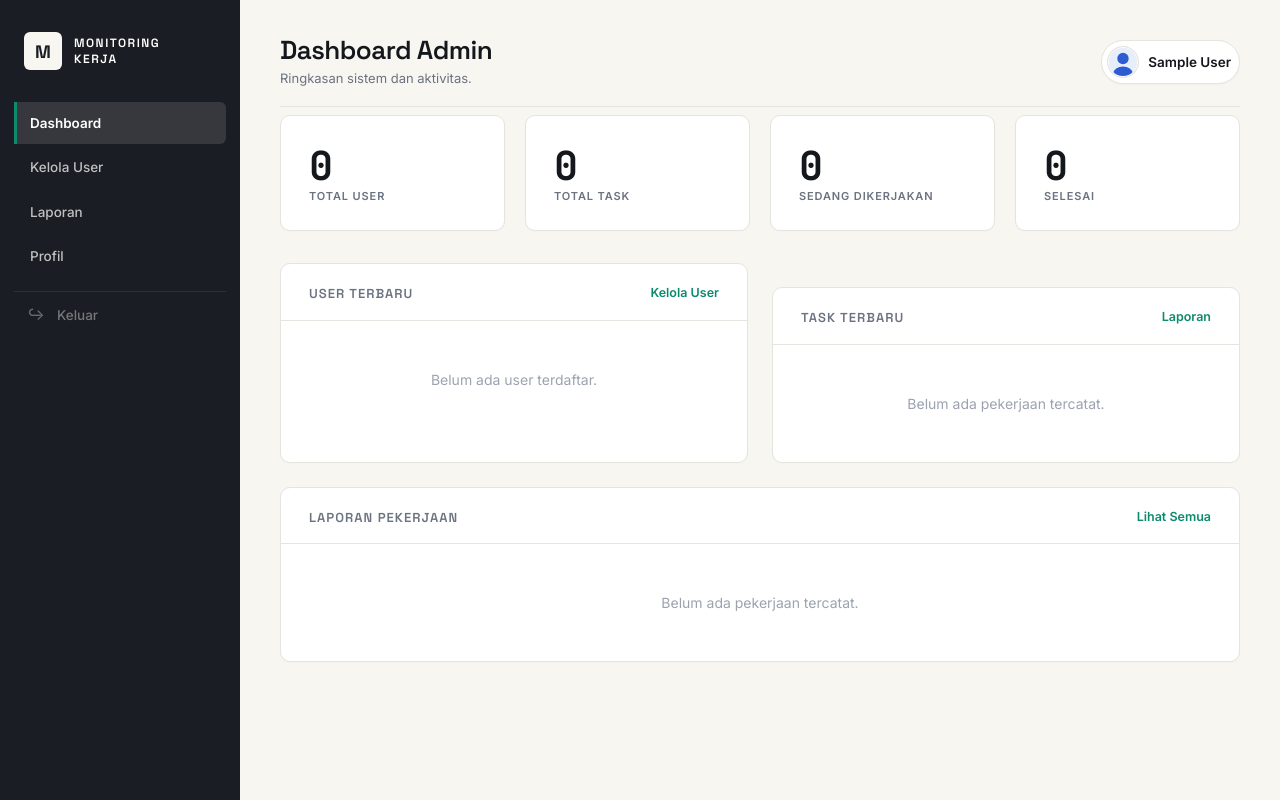
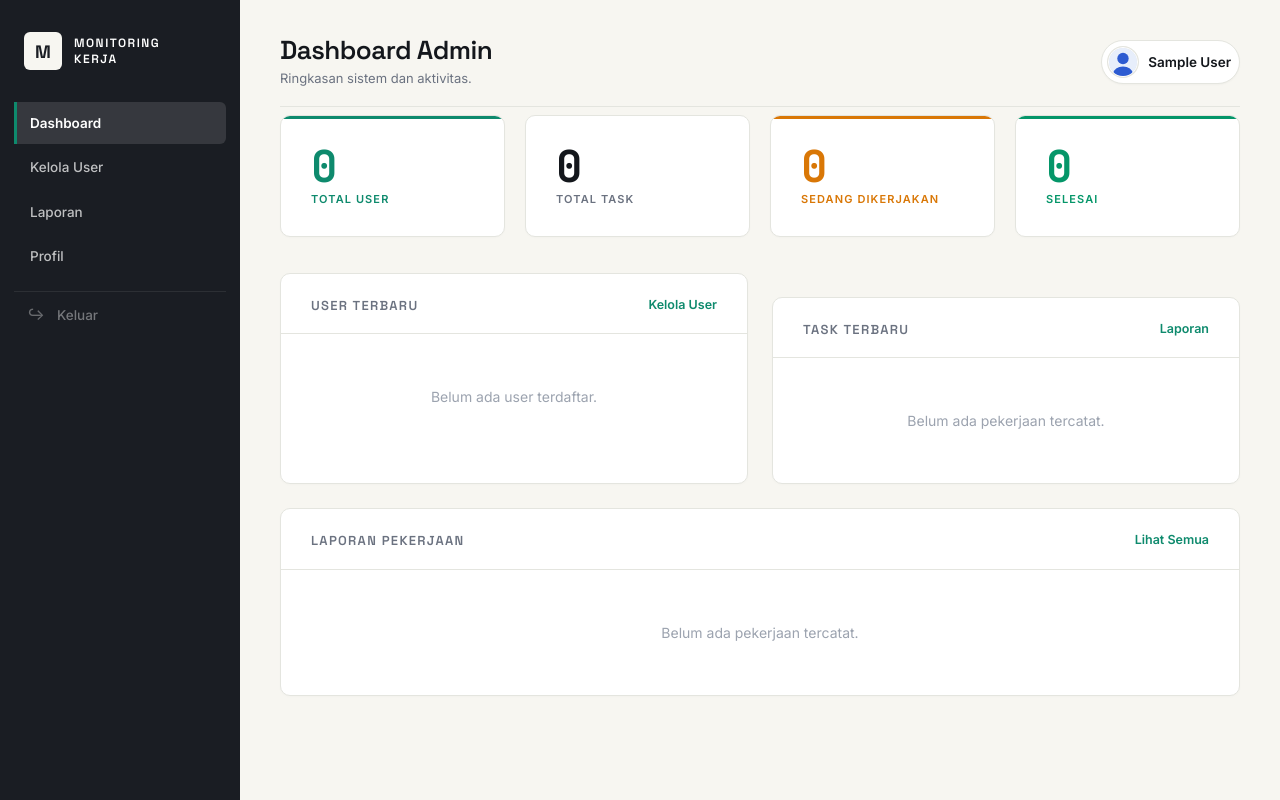
Before and after one commit to ujaaa/monitoring_kerja, a PHP site: page /admin/dashboard_admin.php in a window 1280 px wide. Run offline with PHP 8.4, Linux system fonts and the light colour scheme; the visitor is signed in with stand-in values (Sample User, id 1); data that the repository does not hold is empty.

Commit message:
Improve dashboard UI precision and spacing
- Add accent colors to stat cards per status meaning
- Increase stat card padding and typographic scale
- Add top accent bar on hover for stat cards
- Widen panel headers and table cell padding
- Add visual progress bars to admin laporan section
- Remove decorative stat-icon placeholders
- Increase section spacing for better breathing room

```diff
--- a/admin/dashboard_admin.php
+++ b/admin/dashboard_admin.php
@@ -16,21 +16,17 @@ page_start("Dashboard Admin", "Ringkasan sistem dan aktivitas.", "dashboard");
 ?>
 
 <section class="stat-grid">
-    <div class="stat-card">
-        <div><span>Total User</span><strong><?= $totalUsers ?></strong><small>Semua role</small></div>
-        <div class="stat-icon">☰</div>
+    <div class="stat-card accent-primary">
+        <div><span>Total User</span><strong><?= $totalUsers ?></strong></div>
     </div>
     <div class="stat-card">
-        <div><span>Total Task</span><strong><?= $counts["total"] ?></strong><small>Semua pekerjaan</small></div>
-        <div class="stat-icon">≡</div>
+        <div><span>Total Task</span><strong><?= $counts["total"] ?></strong></div>
     </div>
-    <div class="stat-card">
-        <div><span>Sedang Dikerjakan</span><strong><?= $counts["in_progress"] ?></strong><small>Task berjalan</small></div>
-        <div class="stat-icon cyan">↻</div>
+    <div class="stat-card accent-warning">
+        <div><span>Sedang Dikerjakan</span><strong><?= $counts["in_progress"] ?></strong></div>
     </div>
-    <div class="stat-card">
-        <div><span>Selesai</span><strong><?= $counts["completed"] ?></strong><small>Task selesai</small></div>
-        <div class="stat-icon green">✓</div>
+    <div class="stat-card accent-success">
+        <div><span>Selesai</span><strong><?= $counts["completed"] ?></strong></div>
     </div>
 </section>
 
@@ -103,7 +99,14 @@ page_start("Dashboard Admin", "Ringkasan sistem dan aktivitas.", "dashboard");
                     <tr>
                         <td><span class="badge status-<?= $key ?>"><?= htmlspecialchars($label) ?></span></td>
                         <td><strong><?= $c ?></strong></td>
-                        <td><?= $pct ?>%</td>
+                        <td>
+                            <div style="display:flex;align-items:center;gap:10px;">
+                                <div style="flex:1;height:6px;background:var(--border);border-radius:999px;overflow:hidden;min-width:80px;">
+                                    <div style="height:100%;width:<?= $pct ?>%;background:var(--ink);border-radius:999px;transition:width 300ms ease;"></div>
+                                </div>
+                                <span style="font-family:var(--font-mono);font-variant-numeric:tabular-nums;font-size:12px;color:var(--muted);min-width:36px;text-align:right;"><?= $pct ?>%</span>
+                            </div>
+                        </td>
                     </tr>
                 <?php endforeach; ?>
             </tbody>
--- a/assets/css/style.css
+++ b/assets/css/style.css
@@ -381,68 +381,69 @@ button, input, select, textarea {
     display: none;
 }
 
-/* ---------- STAT GRID ---------- */
+/* ---------- DASHBOARD ENHANCEMENTS ---------- */
 .stat-grid {
     display: grid;
     grid-template-columns: repeat(4, minmax(0, 1fr));
     gap: 20px;
-    margin-bottom: 32px;
+    margin-bottom: 36px;
 }
 
 .stat-card {
     background: var(--surface);
     border: 1px solid var(--border);
     border-radius: var(--radius-lg);
-    padding: 26px 28px;
+    padding: 28px 30px;
     display: flex;
     align-items: flex-end;
     justify-content: space-between;
     gap: 40px;
-    min-height: 116px;
+    min-height: 120px;
     box-shadow: 0 1px 2px rgba(0, 0, 0, 0.02);
     transition: box-shadow var(--transition), transform var(--transition), border-color var(--transition);
     position: relative;
-}
-
-.stat-card::after {
+    overflow: hidden;
+}
+
+.stat-card::before {
     content: '';
     position: absolute;
-    bottom: 0;
-    left: 24px;
-    right: 24px;
-    height: 2px;
+    top: 0;
+    left: 0;
+    right: 0;
+    height: 3px;
     background: transparent;
     transition: background var(--transition);
 }
 
 .stat-card:hover {
-    box-shadow: 0 4px 12px rgba(0, 0, 0, 0.04);
-    transform: translateY(-1px);
+    box-shadow: 0 6px 16px rgba(0, 0, 0, 0.05);
+    transform: translateY(-2px);
     border-color: var(--border-strong);
 }
 
-.stat-card:hover::after {
+.stat-card:hover::before {
     background: var(--primary);
 }
 
 .stat-card > div:first-child {
     display: flex;
     flex-direction: column-reverse;
-    gap: 2px;
+    gap: 3px;
 }
 
 .stat-card span {
     font-size: 11px;
     font-weight: 600;
     text-transform: uppercase;
-    letter-spacing: 0.08em;
+    letter-spacing: 0.1em;
     color: var(--muted);
 }
 
 .stat-card strong {
     font-family: var(--font-mono);
     font-variant-numeric: tabular-nums;
-    font-size: 40px;
+    font-size: 44px;
     font-weight: 700;
     line-height: 1;
     color: var(--ink);
@@ -452,17 +453,23 @@ button, input, select, textarea {
 
 .stat-icon { display: none; }
 
-/* Stat color states */
-.stat-card.stat-late strong,
-.stat-card.stat-late span { color: var(--danger); }
-
-.stat-card.stat-today strong,
-.stat-card.stat-today span { color: var(--warning); }
-
-.stat-card.stat-done strong,
-.stat-card.stat-done span { color: var(--success); }
-
-.stat-card.stat-zero strong { color: var(--subtle); }
+/* Stat accent colors */
+.stat-card.accent-primary::before { background: var(--primary); }
+.stat-card.accent-warning::before { background: var(--warning); }
+.stat-card.accent-danger::before { background: var(--danger); }
+.stat-card.accent-success::before { background: var(--success); }
+
+.stat-card.accent-primary strong,
+.stat-card.accent-primary span { color: var(--primary); }
+
+.stat-card.accent-warning strong,
+.stat-card.accent-warning span { color: var(--warning); }
+
+.stat-card.accent-danger strong,
+.stat-card.accent-danger span { color: var(--danger); }
+
+.stat-card.accent-success strong,
+.stat-card.accent-success span { color: var(--success); }
 
 /* ---------- PANELS ---------- */
 .dashboard-panel,
@@ -473,7 +480,7 @@ button, input, select, textarea {
     background: var(--surface);
     border: 1px solid var(--border);
     border-radius: var(--radius-lg);
-    box-shadow: 0 1px 2px rgba(0, 0, 0, 0.02);
+    box-shadow: 0 1px 3px rgba(0, 0, 0, 0.02);
     overflow: hidden;
     transition: box-shadow var(--transition), border-color var(--transition);
 }
@@ -488,7 +495,7 @@ button, input, select, textarea {
 .task-card:hover,
 .profile-card:hover {
     border-color: var(--border-strong);
-    box-shadow: 0 2px 6px rgba(0, 0, 0, 0.03);
+    box-shadow: 0 4px 12px rgba(0, 0, 0, 0.04);
 }
 
 .dashboard-columns {
@@ -501,7 +508,7 @@ button, input, select, textarea {
     display: flex;
     align-items: center;
     justify-content: space-between;
-    padding: 20px 28px 16px;
+    padding: 22px 30px 18px;
     border-bottom: 1px solid var(--border);
     gap: 12px;
 }
@@ -511,7 +518,7 @@ button, input, select, textarea {
     font-size: 13px;
     font-weight: 600;
     text-transform: uppercase;
-    letter-spacing: 0.08em;
+    letter-spacing: 0.1em;
     color: var(--muted);
 }
 
@@ -525,7 +532,7 @@ button, input, select, textarea {
 .panel-header a:hover { color: var(--primary-hover); }
 
 .empty-task {
-    padding: 48px 28px;
+    padding: 52px 30px;
     text-align: center;
     color: var(--subtle);
     font-size: 14px;
```
Also changed, not shown: supervisor/dashboard_supervisor.php (+7 -11 lines), user/dashboard_user.php (+4 -4 lines).
